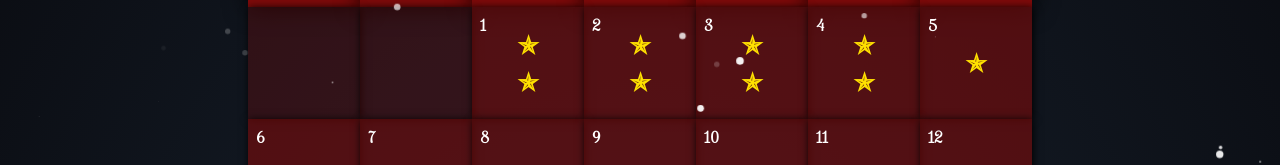
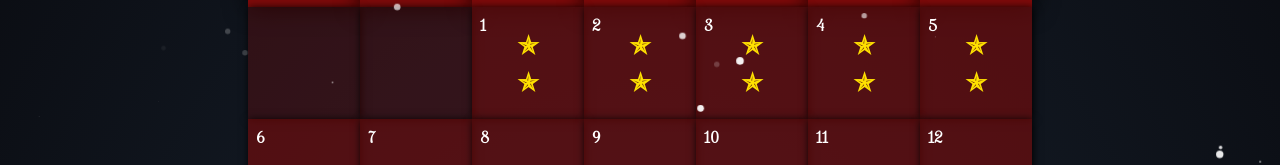
Before and after one commit to anna8810/advent2021, a React (Create React App) app: page / in a window 1280 px wide. Shown: the part 247-412 px from the top of the page. Built offline with nearby package versions, Linux system fonts and the light colour scheme.

Commit message:
Earned the second star for day 5

```diff
--- a/src/Code.js
+++ b/src/Code.js
@@ -170,46 +170,41 @@ exports.Code = {
     const data = require('./data/input5')
     const input = data.input
 
-    const grid = []
-    input.forEach(line => {
-      const l1 = line[0]
-      const l2 = line[1]
+    const grid1 = []
+    const grid2 = []
 
-      // COL - Vertical
-      if (l1[0] === l2[0]) {
-        const min = Math.min(l2[1], l1[1])
-        const max = Math.max(l2[1], l1[1])
+    const { first, second } = input.reduce((result, line) => {
+      let [x1, y1] = line[0]
+      const [x2, y2] = line[1]
 
-        if (!grid[l1[0]]) grid[l1[0]] = []
+      const diagonal = (x1 !== x2) && (y1 !== y2)
 
-        const row = grid[l1[0]]
-        for (let i = min; i <= max; i++) {
-          row[i] = row[i] === undefined ? 1 : row[i] + 1
+      let done = false
+      while (!done) {
+        done = ((x1 === x2) && (y1 === y2))
+
+        if (!diagonal) {
+          grid1[x1] = grid1[x1] === undefined ? [] : grid1[x1]
+          grid1[x1][y1] = grid1[x1][y1] === undefined ? 1 : grid1[x1][y1] + 1
+
+          grid1[x1][y1] === 2 && result.first++
         }
+
+        grid2[x1] = grid2[x1] === undefined ? [] : grid2[x1]
+        grid2[x1][y1] = grid2[x1][y1] === undefined ? 1 : grid2[x1][y1] + 1
+
+        grid2[x1][y1] === 2 && result.second++
+
+        if (x1 < x2) x1++
+        else if (x1 > x2) x1--
+
+        if (y1 < y2) y1++
+        else if (y1 > y2) y1--
       }
 
-      // ROW - Horisontal
-      if (l1[1] === l2[1]) {
-        const min = Math.min(l2[0], l1[0])
-        const max = Math.max(l2[0], l1[0])
+      return result
+    }, { first: 0, second: 0})
 
-        for (let i = min; i <= max; i++) {
-          if (!grid[i]) grid[i] = []
-
-          const row = grid[i]
-
-          row[l1[1]] = row[l1[1]] === undefined ? 1 : row[l1[1]] + 1
-        }
-      }
-    })
-    const first = grid.reduce((total, row) => {
-      const count = row.reduce((count, value) => {
-        return value >= 2 ? count + 1 : count
-      }, 0)
-
-      return total + count
-    }, 0)
-
-    return { first, second: false }
+    return { first, second }
   }
 }
```
